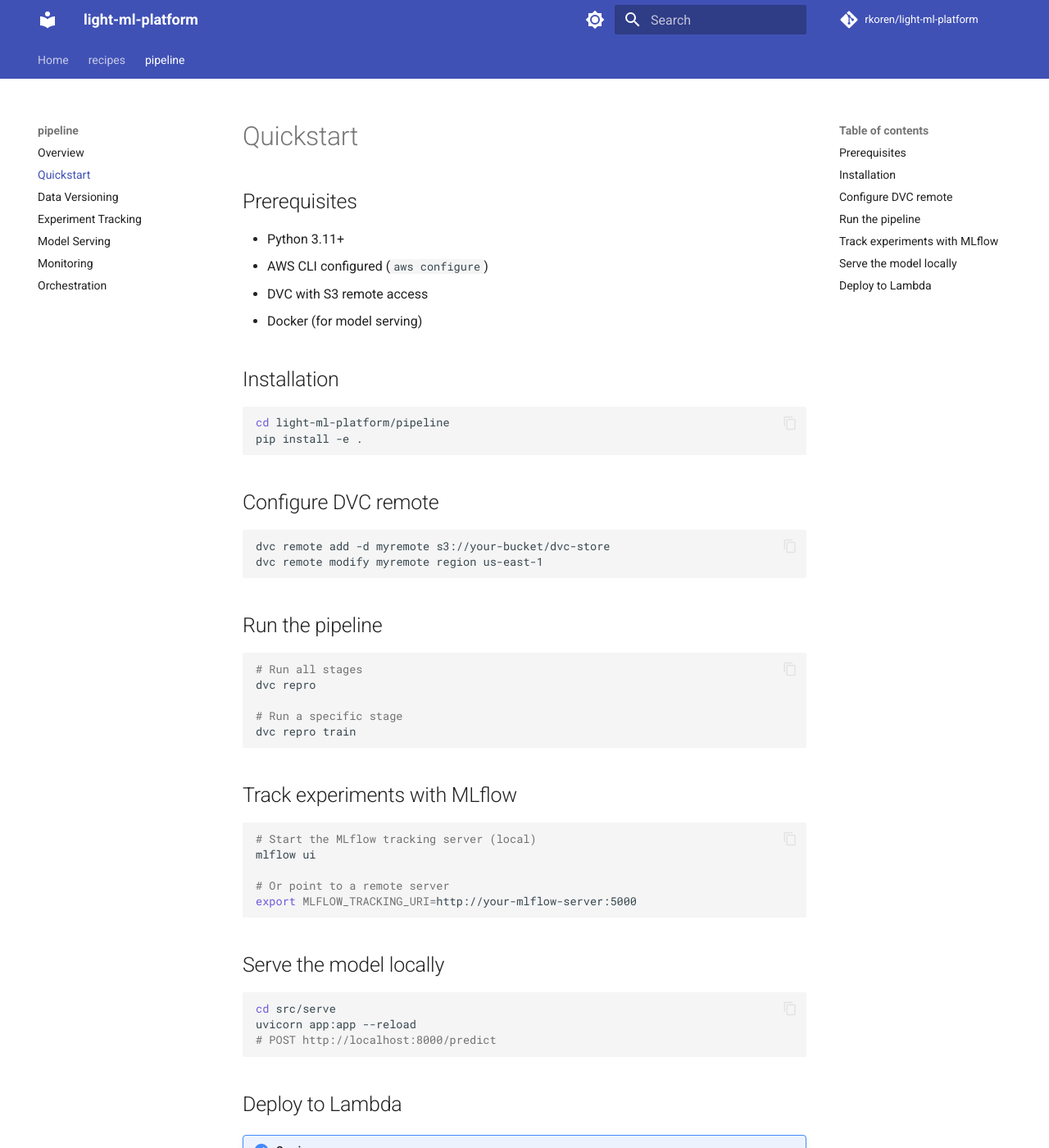
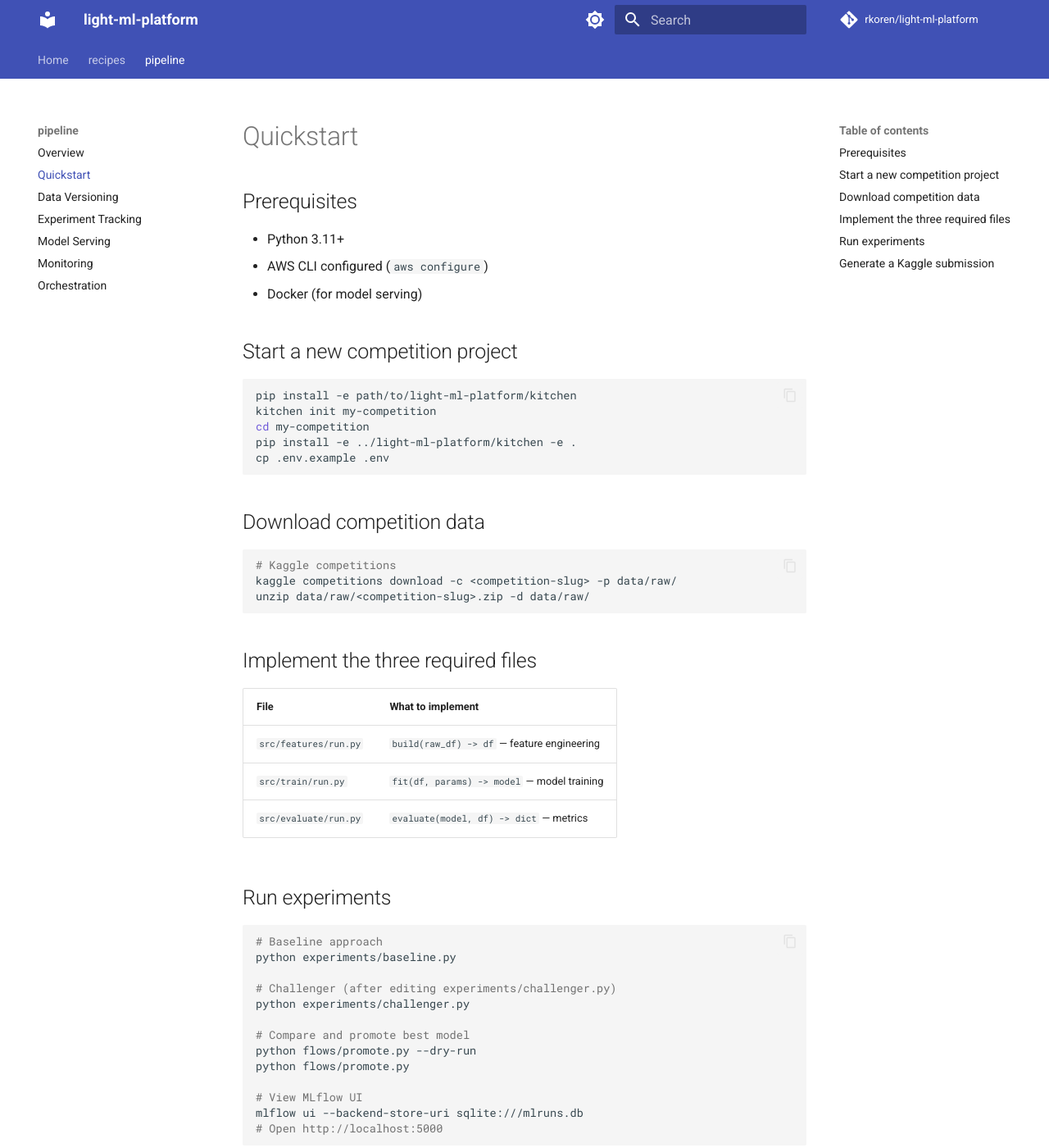
Before and after one commit to rkoren/kitchen-platform, an MkDocs documentation site: the page built from docs/pipeline/quickstart.md, in a window 1280 px wide and 1400 px high. Shown: the whole window at 82% size. Built offline with MkDocs 1.6.1 and Material for MkDocs 9.7.7, drawn with Linux system fonts in a browser that asks for light colours; comment, search, counter and statistics services are not loaded; some of the changed text lies outside the part shown.

Commit message:
Update docs

````diff
--- a/docs/pipeline/quickstart.md
+++ b/docs/pipeline/quickstart.md
@@ -4,56 +4,54 @@
 
 - Python 3.11+
 - AWS CLI configured (`aws configure`)
-- DVC with S3 remote access
 - Docker (for model serving)
 
-## Installation
+## Start a new competition project
 
 ```bash
-cd light-ml-platform/pipeline
-pip install -e .
+pip install -e path/to/light-ml-platform/kitchen
+kitchen init my-competition
+cd my-competition
+pip install -e ../light-ml-platform/kitchen -e .
+cp .env.example .env
 ```
 
-## Configure DVC remote
+## Download competition data
 
 ```bash
-dvc remote add -d myremote s3://your-bucket/dvc-store
-dvc remote modify myremote region us-east-1
+# Kaggle competitions
+kaggle competitions download -c <competition-slug> -p data/raw/
+unzip data/raw/<competition-slug>.zip -d data/raw/
 ```
 
-## Run the pipeline
+## Implement the three required files
+
+| File | What to implement |
+|---|---|
+| `src/features/run.py` | `build(raw_df) -> df` — feature engineering |
+| `src/train/run.py` | `fit(df, params) -> model` — model training |
+| `src/evaluate/run.py` | `evaluate(model, df) -> dict` — metrics |
+
+## Run experiments
 
 ```bash
-# Run all stages
-dvc repro
+# Baseline approach
+python experiments/baseline.py
 
-# Run a specific stage
-dvc repro train
+# Challenger (after editing experiments/challenger.py)
+python experiments/challenger.py
+
+# Compare and promote best model
+python flows/promote.py --dry-run
+python flows/promote.py
+
+# View MLflow UI
+mlflow ui --backend-store-uri sqlite:///mlruns.db
+# Open http://localhost:5000
 ```
 
-## Track experiments with MLflow
+## Generate a Kaggle submission
 
 ```bash
-# Start the MLflow tracking server (local)
-mlflow ui
-
-# Or point to a remote server
-export MLFLOW_TRACKING_URI=http://your-mlflow-server:5000
+python flows/generate_submission.py
 ```
-
-<!-- TODO: add MLflow server setup instructions for AWS -->
-
-## Serve the model locally
-
-```bash
-cd src/serve
-uvicorn app:app --reload
-# POST http://localhost:8000/predict
-```
-
-## Deploy to Lambda
-
-<!-- TODO: document the ECR push + Lambda update steps -->
-
-!!! note "Coming soon"
-    Deployment instructions will be added once the serving module is complete.
````
Also changed, not shown: docs/pipeline/experiment-tracking.md (+42 -24 lines), docs/pipeline/orchestration.md (+39 -21 lines), 6 other files.
